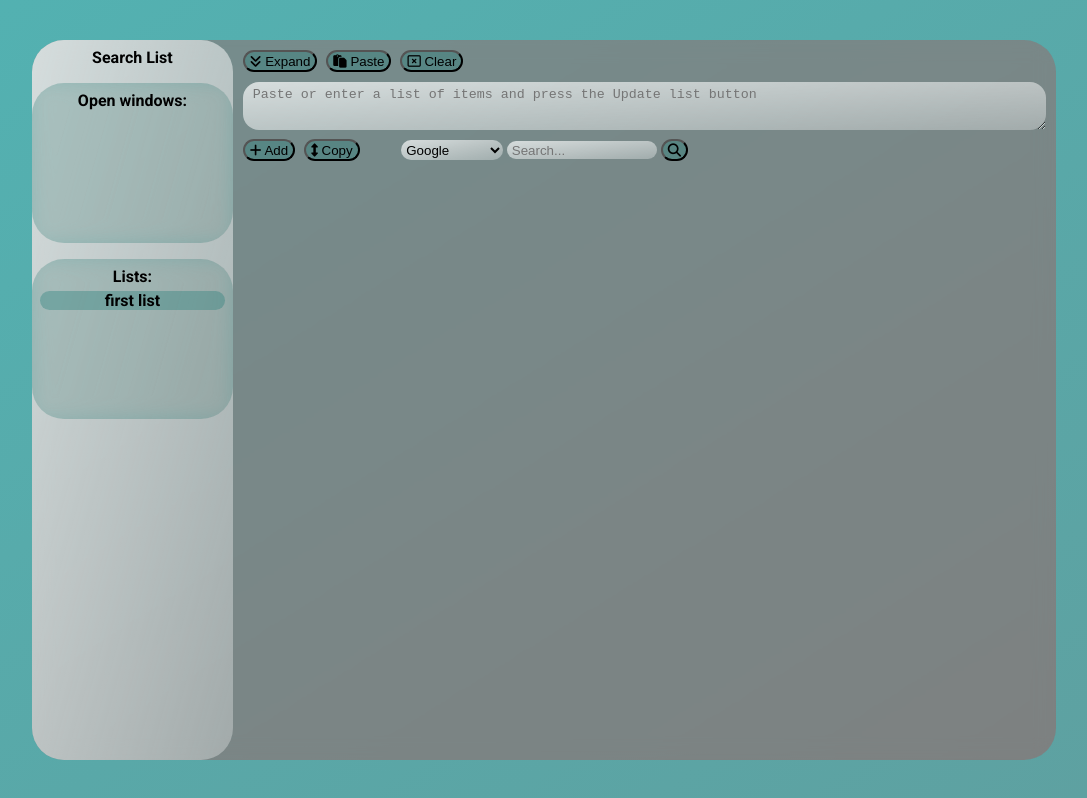
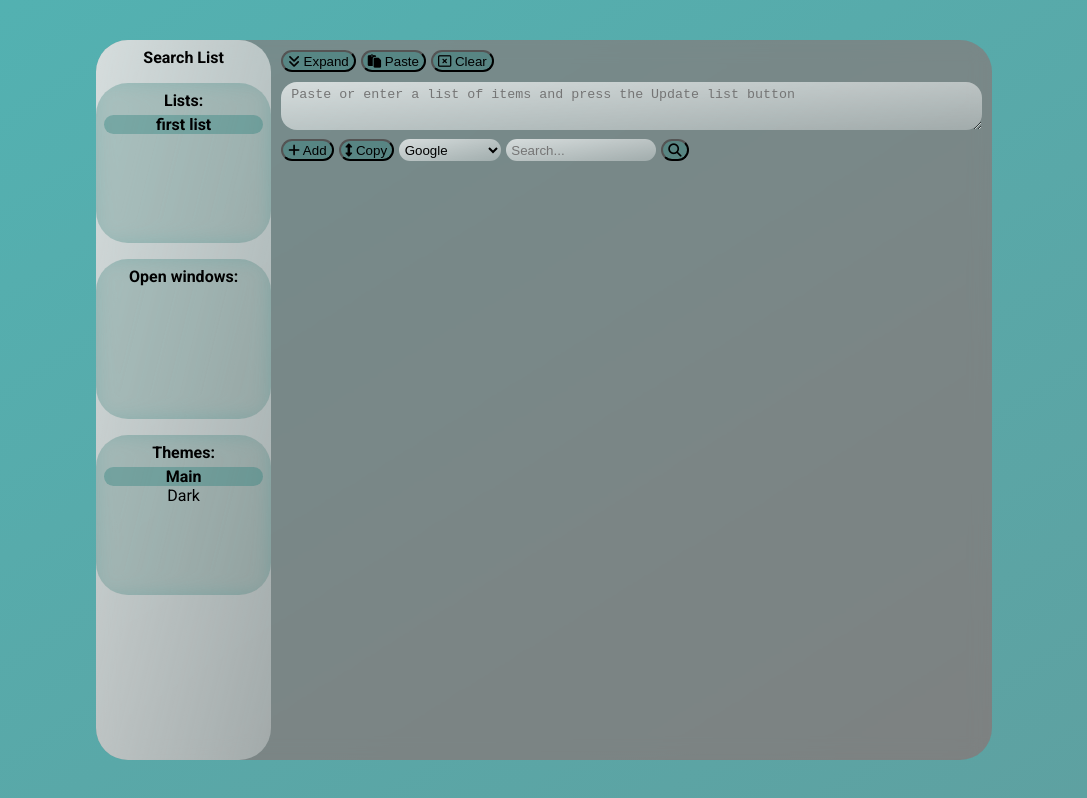
Before and after one commit to stamovm/search-list, a plain HTML site: page index.html in a window 1280 px wide. Shown: the whole page, without its empty margins (96-1183 px from the left). Drawn offline with Linux system fonts and the light colour scheme.

Commit message:
Added themes suport Curently only 2 themes are avilable

```diff
--- a/index.html
+++ b/index.html
@@ -17,12 +17,16 @@
       <div class="dashboard">
         <h4>Search List</h4>
         <div class="lists">
+          <h4>Lists:</h4>
+          <div id="output-list-names"></div>
+        </div>
+        <div class="lists">
           <h4>Open windows:</h4>
           <div id="open-windows-list"></div>
         </div>
         <div class="lists">
-          <h4>Lists:</h4>
-          <div id="output-list-names"></div>
+          <h4>Themes:</h4>
+          <div id="themes-list-names"></div>
         </div>
       </div>
       <div class="main-container">
--- a/script.js
+++ b/script.js
@@ -5,10 +5,20 @@ const sEngine = document.getElementById('s-engine')
 const quickSearch = document.getElementById('quick-search')
 const openWindowsList = document.getElementById('open-windows-list')
 const outputListNames = document.getElementById('output-list-names')
+const themesListNames = document.getElementById('themes-list-names')
 
 var openWindowsArr = []
 let myLists = loadArray('myLists') || []
 let curentID = 0
+let curentTheme = 0
+
+themesArr = [
+  ['Main', ''],
+  [
+    'Dark',
+    '--clr-main: rgba(4, 63, 58, 0.7); --clr-light: rgba(215, 213, 218, 0.7); --clr-dark: rgba(45, 63, 58, 0.8); --clr-lists: rgba(55, 73, 68, 0.65); --clr-background: gray',
+  ],
+]
 
 if (myLists.length === 0) {
   myLists.push(newListObj('first list'))
@@ -16,6 +26,7 @@ if (myLists.length === 0) {
   renderList()
 }
 renderListsNames()
+renderThemesList()
 
 function newListObj(name) {
   let listObj = {
@@ -83,9 +94,33 @@ function btnXClick(str, index) {
   renderList()
 }
 
+function renderThemesList() {
+  themesListNames.innerHTML = ''
+  const ul = document.createElement('ul')
+  themesArr.forEach((theme, index) => {
+    const li = document.createElement('li')
+    li.innerText = theme[0]
+    ul.appendChild(li)
+    if (index === curentTheme) {
+      li.style.fontWeight = 'bold'
+      li.style.background = 'var(--clr-lists)'
+      li.style.borderRadius = '1rem'
+    }
+    li.addEventListener('click', () => {
+      if (themesArr[index][0] === 'Main') {
+        window.location.reload(false)
+      } else {
+        document.documentElement.style.cssText = themesArr[index][1]
+      }
+      curentTheme = index
+      renderThemesList()
+    })
+  })
+
+  themesListNames.appendChild(ul)
+}
+
 function renderOpenWindows() {
-  // openWindows.filter((window)=>window.closed)
-  // console.log(openWindowsArr)
   openWindowsList.innerHTML = ''
   const ul = document.createElement('ul')
   openWindowsArr.forEach((w, index) => {
@@ -101,7 +136,6 @@ function renderOpenWindows() {
       openWindowsArr.splice(index, 1)
       renderOpenWindows()
     })
-
     ul.appendChild(li)
   })
   openWindowsList.appendChild(ul)
@@ -148,9 +182,9 @@ function renderList() {
 
     //btn x (delete)
     const btnX = document.createElement('button')
-    btnX.textContent = 'X'
+    btnX.innerHTML = '<i class="fa fa-trash-o"></i>'
     btnX.classList.add('btn', 'btn-x')
-    btnX.setAttribute('title', 'Delete ' + str)
+    btnX.setAttribute('title', 'Delete: ' + str)
     div.appendChild(btnX)
     btnX.addEventListener('click', () => btnXClick(str, index))
 
@@ -227,6 +261,7 @@ async function paste() {
   const text = await navigator.clipboard.readText()
   textArea.value = text
 }
+
 function btnQuickSearchClick() {
   btnSClick(quickSearch.value)
 }
@@ -242,6 +277,7 @@ function btnAddClick() {
 function btnClearClick() {
   textArea.value = ''
 }
+
 function btnSaveClick() {
   let listName = window.prompt(
     'Enter list name:',
@@ -255,12 +291,12 @@ function btnSaveClick() {
   myLists[curentID].strings = [...myLists[tmpID].strings]
   renderListsNames()
 }
+
 function btnExpandClick() {
   textArea.classList.toggle('expanded')
   textArea.focus()
 }
 
-//---- Event Listeners
 btnRecall.addEventListener('click', () => {
   textArea.value = myLists[curentID].strings.join('\n')
   // myLists[curentID].strings = []
--- a/style.css
+++ b/style.css
@@ -33,7 +33,7 @@ main {
   display: flex;
   align-items: start;
   min-height: 90vh;
-  width: 80%;
+  width: 100%;
   /* justify-content: center; */
   /* overflow: hidden; */
   /* z-index: 2; */
@@ -66,9 +66,7 @@ main {
   padding: 0.1rem;
   border-radius: 1rem;
 }
-.dropdown {
-  margin-left: 2rem;
-}
+
 .dropdown * {
   border-radius: 1rem;
   background-color: var(--clr-lists);
@@ -94,7 +92,7 @@ main {
 
 .btn:hover {
   color: white;
-  transition: color 0.3s ease;
+  transition: color 0.4s ease-out;
 }
 
 .div-items {
@@ -104,12 +102,7 @@ main {
 }
 
 .buttons {
-  /* width: fit-content; */
-  /* display: flex; */
-  /* align-items: center; */
-  /* align-content: center; */
-  /* background-color: red; */
-  /* justify-content: center; */
+  display: flex;
   margin-bottom: 10px;
   border-radius: 1rem;
 }
@@ -118,7 +111,6 @@ main {
 }
 
 .btn-x {
-  margin-left: 2px;
   margin-right: 5px;
   background-color: var(--clr-warning);
 }
@@ -148,5 +140,21 @@ li:hover {
   width: 150px;
   padding: 0.1rem;
   padding-left: 5px;
+  margin-left: 5px;
+  margin-right: 5px;
   /* transition: width 0.4s ease; */
 }
+
+/************* medium devices ***********************/
+@media (min-width: 992px) and (max-width: 1199px) {
+  main {
+    width: 80%;
+  }
+}
+
+/************** Large devices **********************/
+@media (min-width: 1200px) {
+  main {
+    width: 70%;
+  }
+}
```
